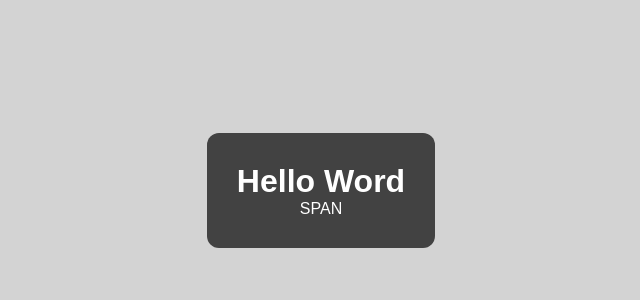
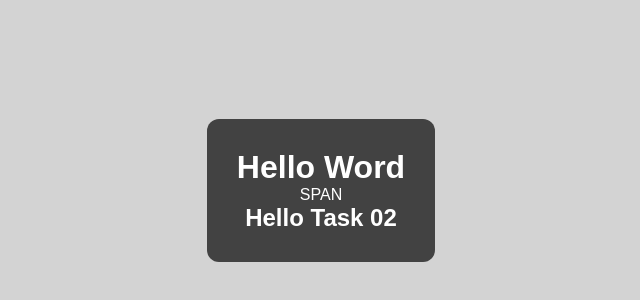
Before and after one commit to joaobenedetmachado/git_github, a plain HTML site: page index.html in a window 1280 px wide. Shown: the part 210-510 px from the top of the page, without its empty margins (319-959 px from the left). Drawn offline with Linux system fonts and the light colour scheme.

Commit message:
first task_02 commit

```diff
--- a/index.html
+++ b/index.html
@@ -42,6 +42,7 @@
     <div>
         <h1>Hello Word</h1>
         <span>SPAN</span>
+        <h2>Hello Task 02</h2>
     </div>
 </body>
 </html>
```
